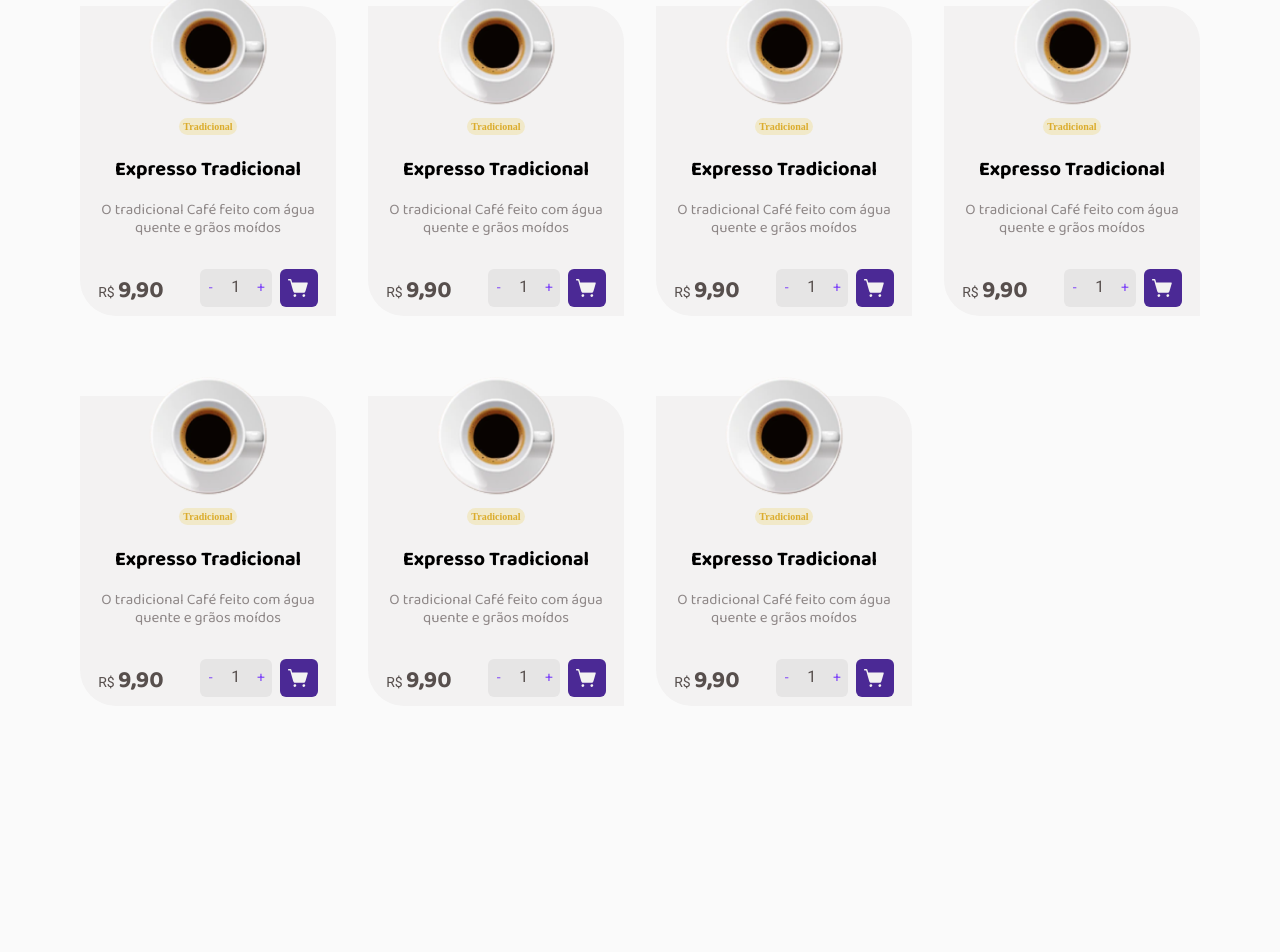
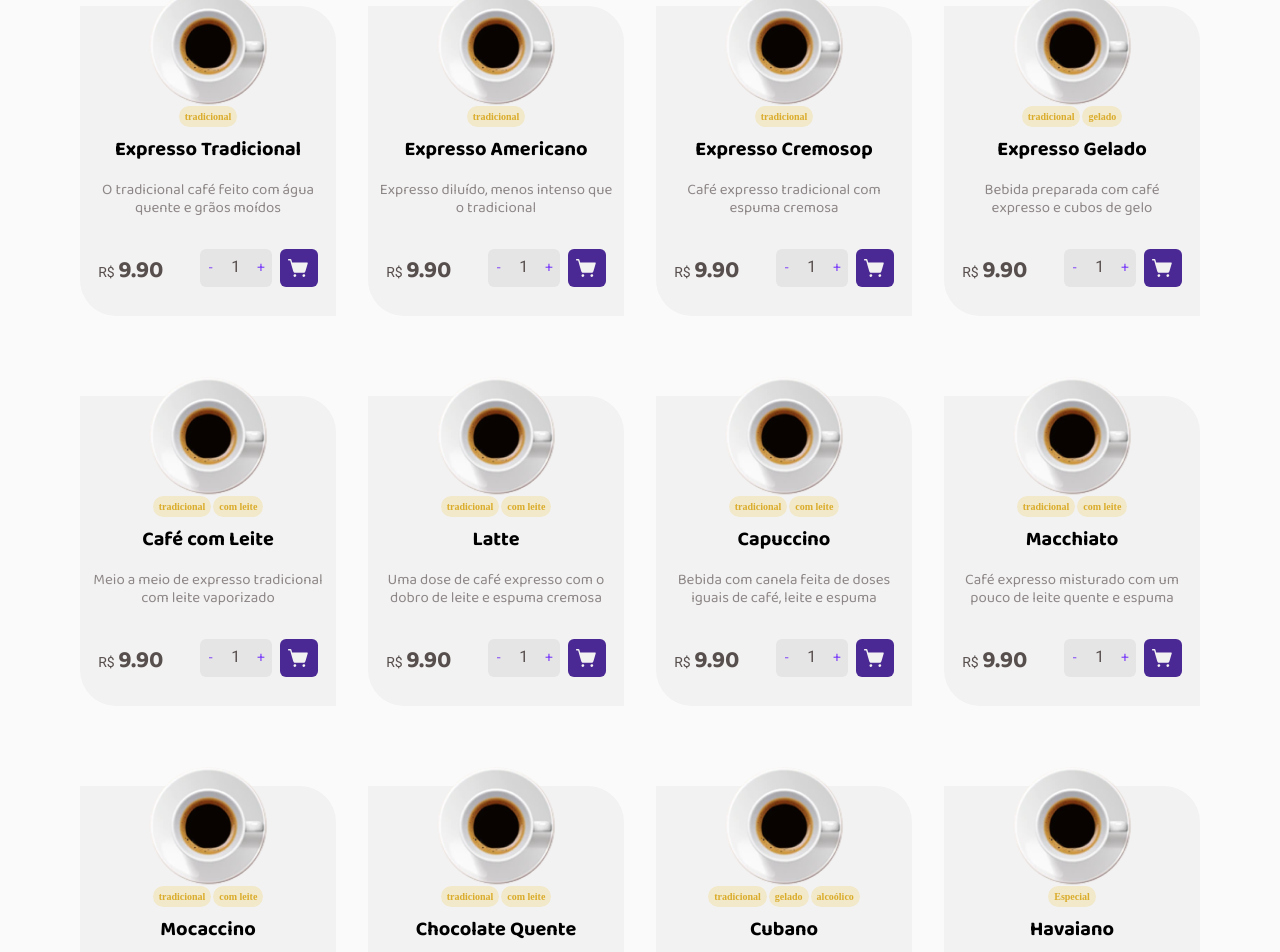
Before and after one commit to gevored/Coffee-Delivery, a React (Vite) app: page / in a window 1280 px wide. Shown: the part 728-1680 px from the top of the page. Before the commit the page ends 1445 px from the top, so only its background shows below. Built offline with nearby package versions, Linux system fonts and the light colour scheme; data requests are answered from the project's data file.

Commit message:
inclusion of json server as backend simulator

```diff
--- a/src/components/CoffeeList/ItemCoffee/index.tsx
+++ b/src/components/CoffeeList/ItemCoffee/index.tsx
@@ -5,23 +5,32 @@ import {
   DescriptionItem,
   ContainterSelectItem,
 } from './styles'
-
 import ItemCoffee1 from '../../../assets/ConffeeItens/CoffeeItem.png'
-export function ItemCoffee() {
+interface ItemCoffeeProps {
+  name: string
+  price: number
+  description: string
+  classification: string[]
+}
+export function ItemCoffee(props: ItemCoffeeProps) {
   return (
     <ItemCoffeeContainer>
       <div>
         <TitleTopItem>
           <img src={ItemCoffee1} alt="" />
-          <p>Tradicional</p>
+          <div>
+            {props.classification.map((item, i) => (
+              <p key={i}>{item}</p>
+            ))}
+          </div>
         </TitleTopItem>
         <DescriptionItem>
-          <strong>Expresso Tradicional</strong>
-          <p>O tradicional Café feito com água quente e grãos moídos</p>
+          <strong>{props.name}</strong>
+          <p>{props.description}</p>
         </DescriptionItem>
         <ContainterSelectItem>
           <span>
-            R$ <strong>9,90</strong>
+            R$ <strong>{(props.price / 100).toFixed(2)}</strong>
           </span>
           <ButtonChangeQuantity />
         </ContainterSelectItem>
--- a/src/components/CoffeeList/ItemCoffee/styles.ts
+++ b/src/components/CoffeeList/ItemCoffee/styles.ts
@@ -25,17 +25,22 @@ export const TitleTopItem = styled.span`
     height: 7.5rem;
   }
 
+  & > div {
+    display: flex;
+    justify-content: center;
+    gap: 2px;
     p {
       background-color: ${(props) => props.theme['yellow-100']};
       color: ${(props) => props.theme['yellow-400']};
       border-radius: 100px;
-    margin: 12px;
-    padding: 2px 4px;
+
+      padding: 4px 6px;
 
       font-family: 'Roboto' sans-serif;
       font-size: 0.625rem;
       line-height: 13px;
       font-weight: 700;
+    }
   }
 `
 
--- a/src/components/CoffeeList/index.tsx
+++ b/src/components/CoffeeList/index.tsx
@@ -1,18 +1,44 @@
 import { ItemCoffee } from './ItemCoffee'
 import { ItemListContainer, Title } from './styles'
+import { useEffect, useState } from 'react'
+import axios from 'axios'
+
+interface ItemCafeProps {
+  name: string
+  price: number
+  id: string
+  description: string
+  classification: string[]
+}
+
 export function CoffeeList() {
+  const [listCafes, setListCafes] = useState<ItemCafeProps[]>([])
+
+  useEffect(() => {
+    const fetchData = async () => {
+      const { data } = await axios.get<ItemCafeProps[]>(
+        'http://localhost:3000/type_cafes',
+      )
+      setListCafes(data)
+    }
+
+    fetchData()
+  }, [])
+
   return (
     <ItemListContainer>
       <Title>Nossos Cafés</Title>
 
       <div>
-        <ItemCoffee />
-        <ItemCoffee />
-        <ItemCoffee />
-        <ItemCoffee />
-        <ItemCoffee />
-        <ItemCoffee />
-        <ItemCoffee />
+        {listCafes.map((item) => (
+          <ItemCoffee
+            key={item.id}
+            name={item.name}
+            description={item.description}
+            price={item.price}
+            classification={item.classification}
+          />
+        ))}
       </div>
     </ItemListContainer>
   )
--- /dev/null
+++ b/src/db/json-server/db.json
@@ -0,0 +1,116 @@
+{
+    "type_cafes":[
+        {
+            "name":"Expresso Tradicional",
+            "id":"01",
+            "price": 990,
+            "description":"O tradicional café feito com água quente e grãos moídos",
+            "classification": ["tradicional"]
+        },
+        {
+            "name":"Expresso Americano ",
+            "id":"02",
+            "price" :990,
+            "description":"Expresso diluído, menos intenso que o tradicional",
+            "classification": ["tradicional"]
+        },
+        {
+            "name":"Expresso Cremosop ",
+            "id":"03",
+            "price" :990,
+            "description":"Café expresso tradicional com espuma cremosa",
+            "classification": ["tradicional"]
+
+        },
+        {
+            "name":"Expresso Gelado ",
+            "id":"04",
+            "price" :990,
+            "description":"Bebida preparada com café expresso e cubos de gelo",
+            "classification": ["tradicional","gelado"]
+
+        },
+        {
+            "name":"Café com Leite ",
+            "id":"05",
+            "price" :990,
+            "description":"Meio a meio de expresso tradicional com leite vaporizado",
+            "classification": ["tradicional", "com leite"]
+
+        },
+        {
+            "name":"Latte ",
+            "id":"06",
+            "price" :990,
+            "description":"Uma dose de café expresso com o dobro de leite e espuma cremosa",
+            "classification": ["tradicional", "com leite"]
+
+        },
+        {
+            "name":"Capuccino ",
+            "id":"07",
+            "price" :990,
+            "description":"Bebida com canela feita de doses iguais de café, leite e espuma",
+            "classification": ["tradicional","com leite"]
+
+        },
+        {
+            "name":"Macchiato ",
+            "id":"08",
+            "price" :990,
+            "description":"Café expresso misturado com um pouco de leite quente e espuma",
+            "classification": ["tradicional","com leite"]
+
+        },
+        {
+            "name":"Mocaccino ",
+            "id":"09",
+            "price" :990,
+            "description":"Café expresso com calda de chocolate, pouco leite e espuma",
+            "classification": ["tradicional", "com leite"]
+
+
+        },
+        {
+            "name":"Chocolate Quente",
+            "id":"10",
+            "price" :990,
+            "description": "Bebida feita com chocolate dissolvido no leite quente e café",
+            "classification": ["tradicional", "com leite"]
+
+
+        },
+        {
+            "name":"Cubano",
+            "id":"11",
+            "price" :990,
+            "description":"Drink gelado de café expresso com rum, creme de leite e hortelã",
+            "classification": ["tradicional", "gelado", "alcoólico"]
+
+        },
+        {
+            "name":"Havaiano",
+            "id":"12",
+            "price" :990,
+            "description":"Bebida adocicada preparada com café e leite de coco",
+            "classification": ["Especial"]
+
+        },
+        {
+            "name":"Árabe",
+            "id":"13",
+            "price" :990,
+            "description":"Bebida preparada com grãos de café árabe e especiarias",
+            "classification": ["Especial"]
+
+        },
+        {
+            "name":"Irlandês",
+            "id":"14",
+            "price" :890,
+            "description": "Bebida a base de café, uísque irlandês, açúcar e chantilly",
+            "classification": ["Especial", "alcoólico"]
+
+        }
+    ]
+}
```
Also changed, not shown: package.json (+6 -1 lines), 1 other file (tests, documents, lock files or other folders). Lines whose indentation alone changed are shown as unchanged.
